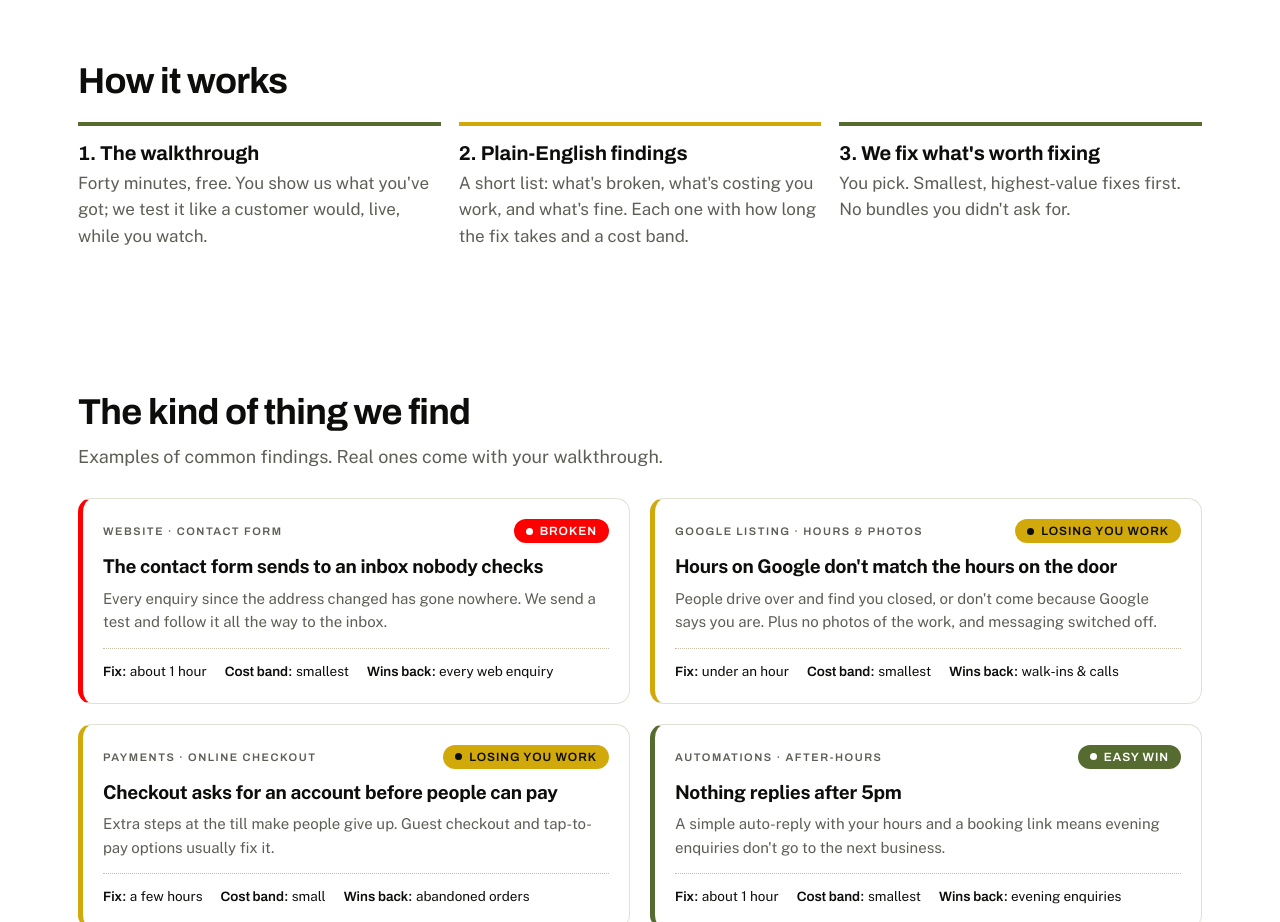
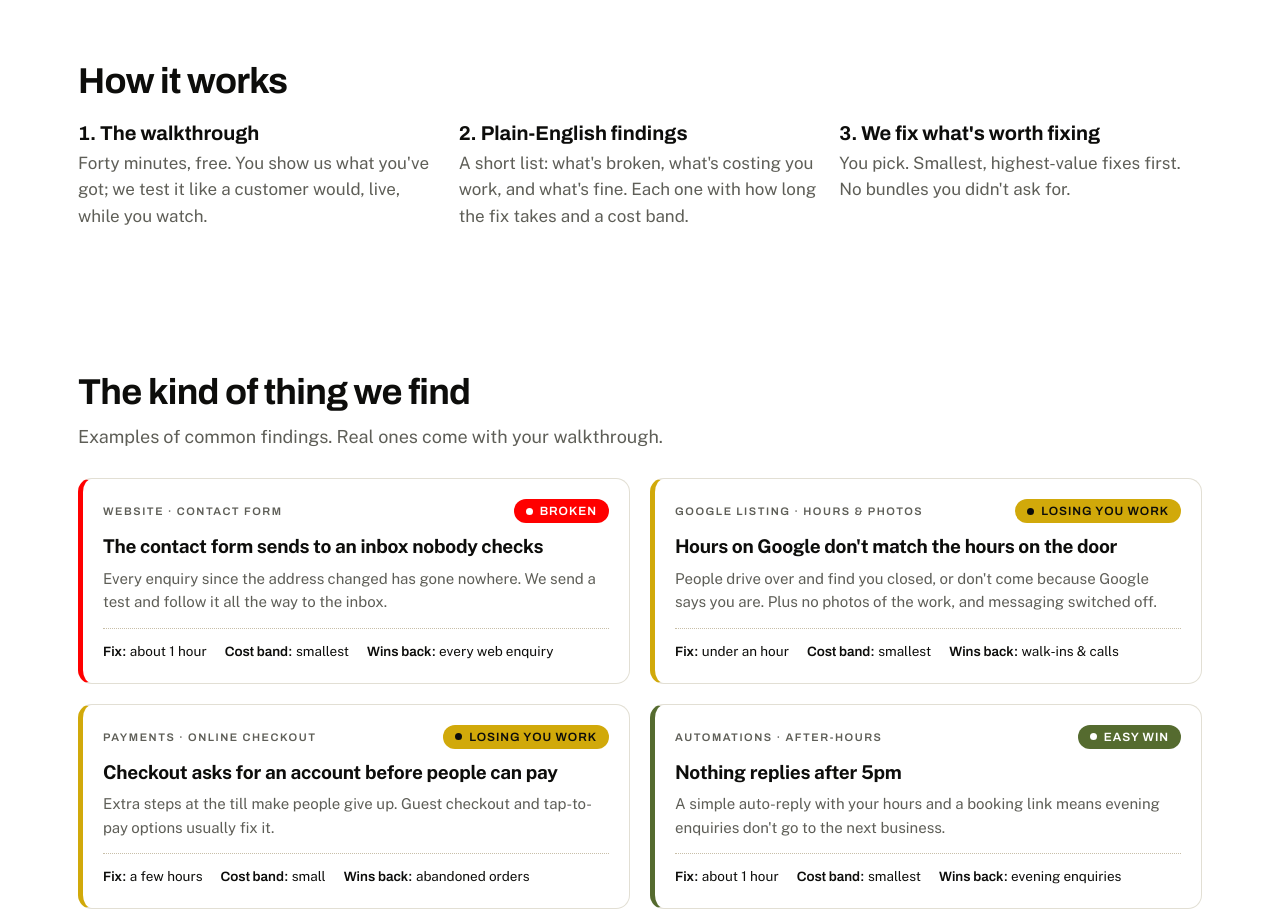
Before and after one commit to TechedWind707/mazidavid.com, a website: page services/index.html in a window 1280 px wide. Shown: the part 1280-2202 px from the top of the page. Drawn offline with nearby package versions, Linux system fonts and the light colour scheme.

Commit message:
Changed copy and removed coloured bars on item

```diff
--- a/assets/services.css
+++ b/assets/services.css
@@ -102,8 +102,8 @@ h1 u{text-decoration:none; border-bottom:6px solid var(--amber)}
 
 /* ---------- steps ---------- */
 .steps{list-style:none; padding:0; margin:20px 0 0; display:grid; grid-template-columns:repeat(3,1fr); gap:18px; counter-reset:s}
-.steps li{border-top:4px solid var(--green); padding-top:16px}
-.steps li:nth-child(2){border-color:var(--amber)}
+/* .steps li{border-top:4px solid var(--green); padding-top:16px}
+.steps li:nth-child(2){border-color:var(--amber)} */
 .steps b{display:block; font:700 20px var(--display); margin-bottom:6px}
 .steps span{color:var(--stone)}
 
```
Also changed, not shown: me/index.html (+1 -1 lines).
